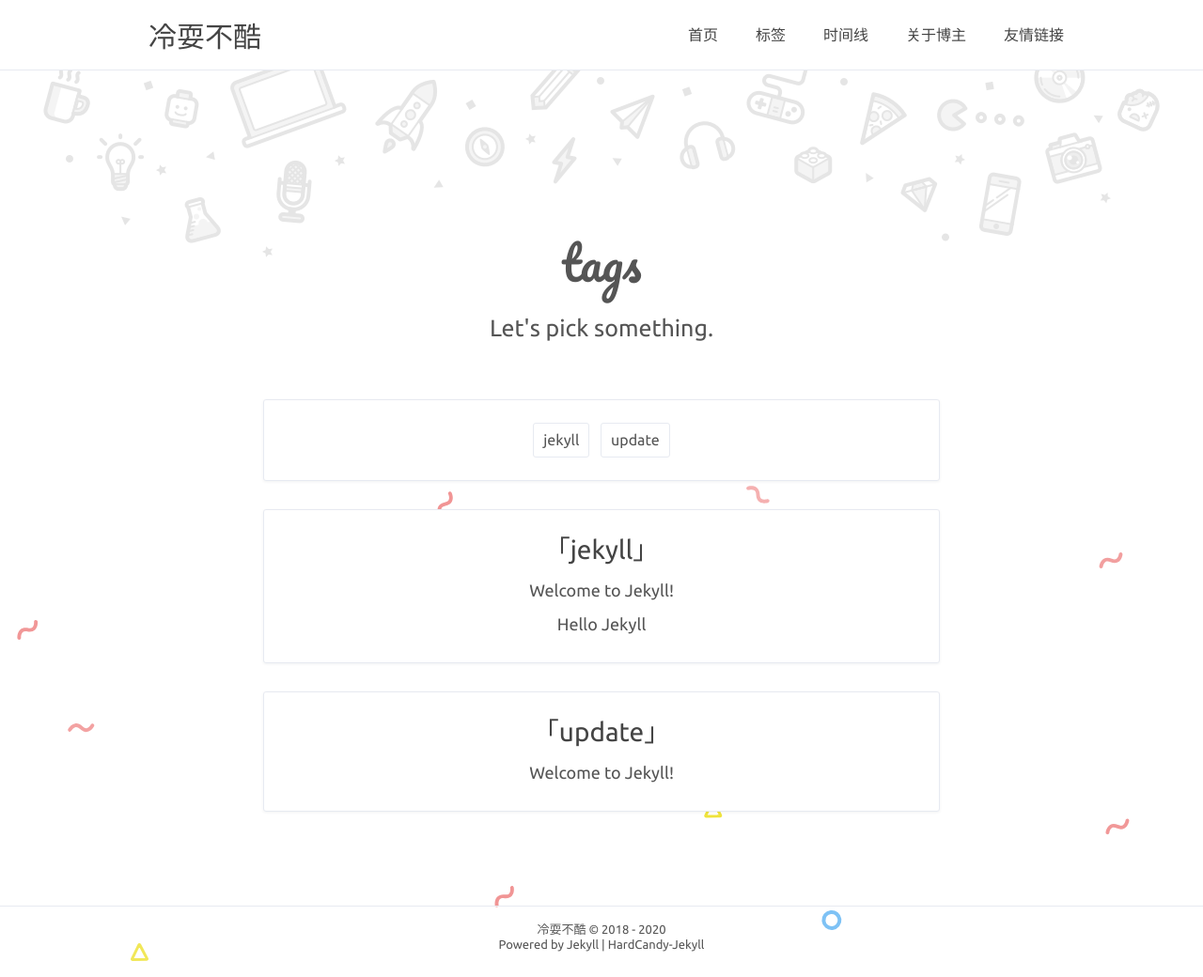
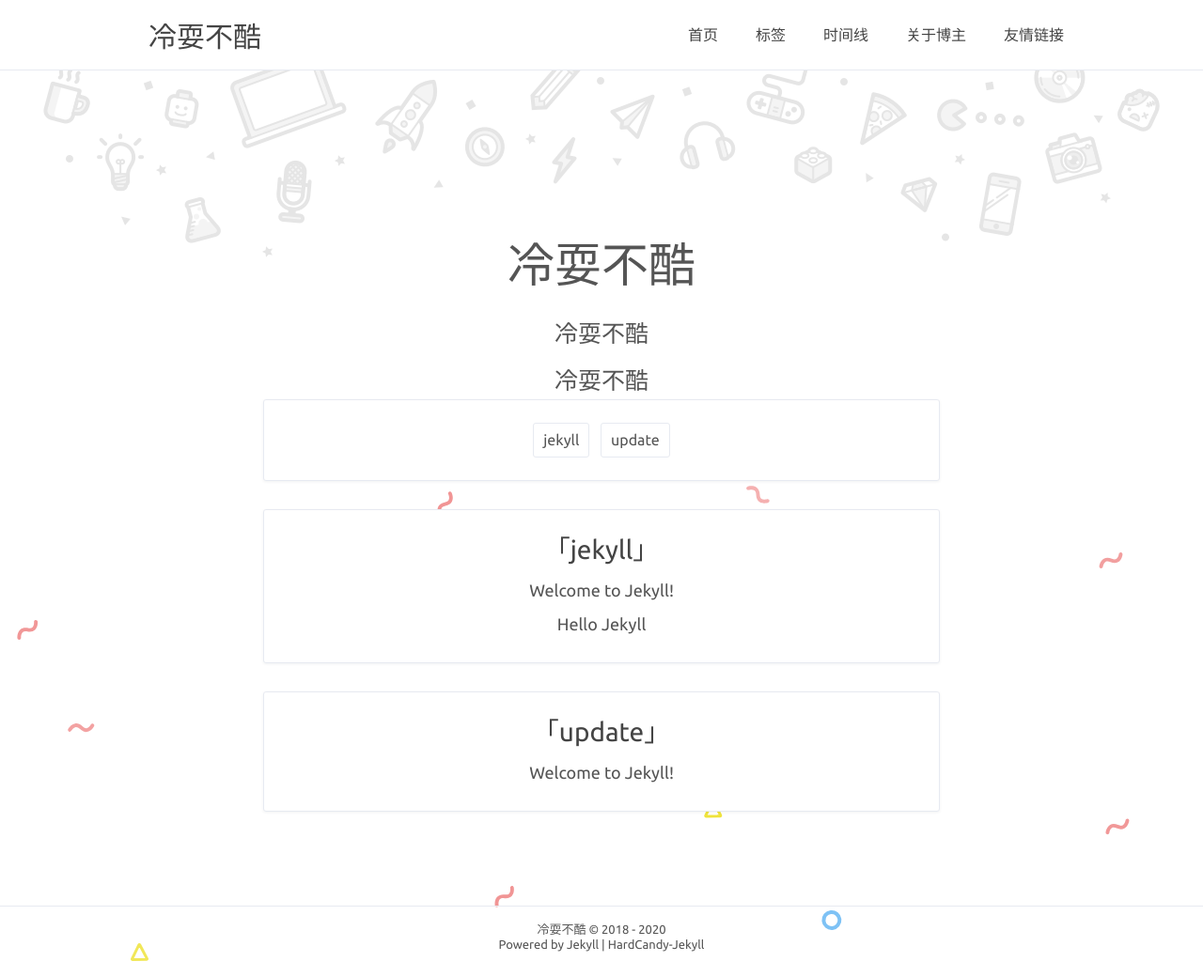
Before and after one commit to bgname/bgname.github.io, a Jekyll site: the page built from tags.html, in a window 1280 px wide. Shown: the whole page at 94% size. Built offline with Jekyll 4.4.1, drawn with Linux system fonts in a browser that asks for light colours; comment, search, counter and statistics services are not loaded.

Commit message:
write blog

```diff
--- a/_config.yml
+++ b/_config.yml
@@ -25,9 +25,9 @@
 # SNS
 SNS: true
 SNS-icon: #['Facebook', 'weibo', 'qq', 'github', 'Dribbble', 'Twitter', 'instagram', 'weixin', 'Codepen']
-  mail: 'mailto:abc@gmail.com'
-  weixin: '' # 你的微信二维码存放的地址
-  qq: '' # 你的qq二维码存放的地址 or http://wpa.qq.com/msgrd?v=3&uin='你的QQ号'&site=qq&menu=yes
+  mail: '2417890310@qq.com'
+  weixin: '/assets/weixin.jpg' # 你的微信二维码存放的地址
+  qq: '/assets/qq.jpg' # 你的qq二维码存放的地址 or http://wpa.qq.com/msgrd?v=3&uin='你的QQ号'&site=qq&menu=yes
   github: ''
   Codepen: ''
   weibo: ''
--- a/_includes/head.html
+++ b/_includes/head.html
@@ -17,8 +17,8 @@
 <!-- <link href="https://fonts.googleapis.com/css?family=Kaushan+Script|Pacifico|Ubuntu|Roboto+Mono|Source+Sans+Pro" rel="stylesheet"> -->
 
 <!-- Favicon -->
-<link href="/assets/profile.jpeg" rel="shortcut icon" />
-<link href="/assets/profile.jpeg" rel="apple-touch-icon-precomposed" />
+<link href="/assets/icon.png" rel="shortcut icon" />
+<link href="/assets/icon.png" rel="apple-touch-icon-precomposed" />
 <!-- Android Lolipop Theme Color -->
 <!-- <meta name="theme-color" content="#1464FB"> -->
 <title>{{ page.title }}</title>
--- a/tags.html
+++ b/tags.html
@@ -1,9 +1,9 @@
 ---
 layout: default
 title: 标签
-page-title: tags
-home-title: Let's pick something.
-description:
+page-title: 冷耍不酷
+home-title: 冷耍不酷
+description: 冷耍不酷
 ---
 
 {% include header.html %}
```
Also changed, not shown: _posts/2020-04-14-projectLearning.md (+4 -1 lines), assets/icon.png (added), assets/qq.jpg (added), assets/weixin.jpg (added).
